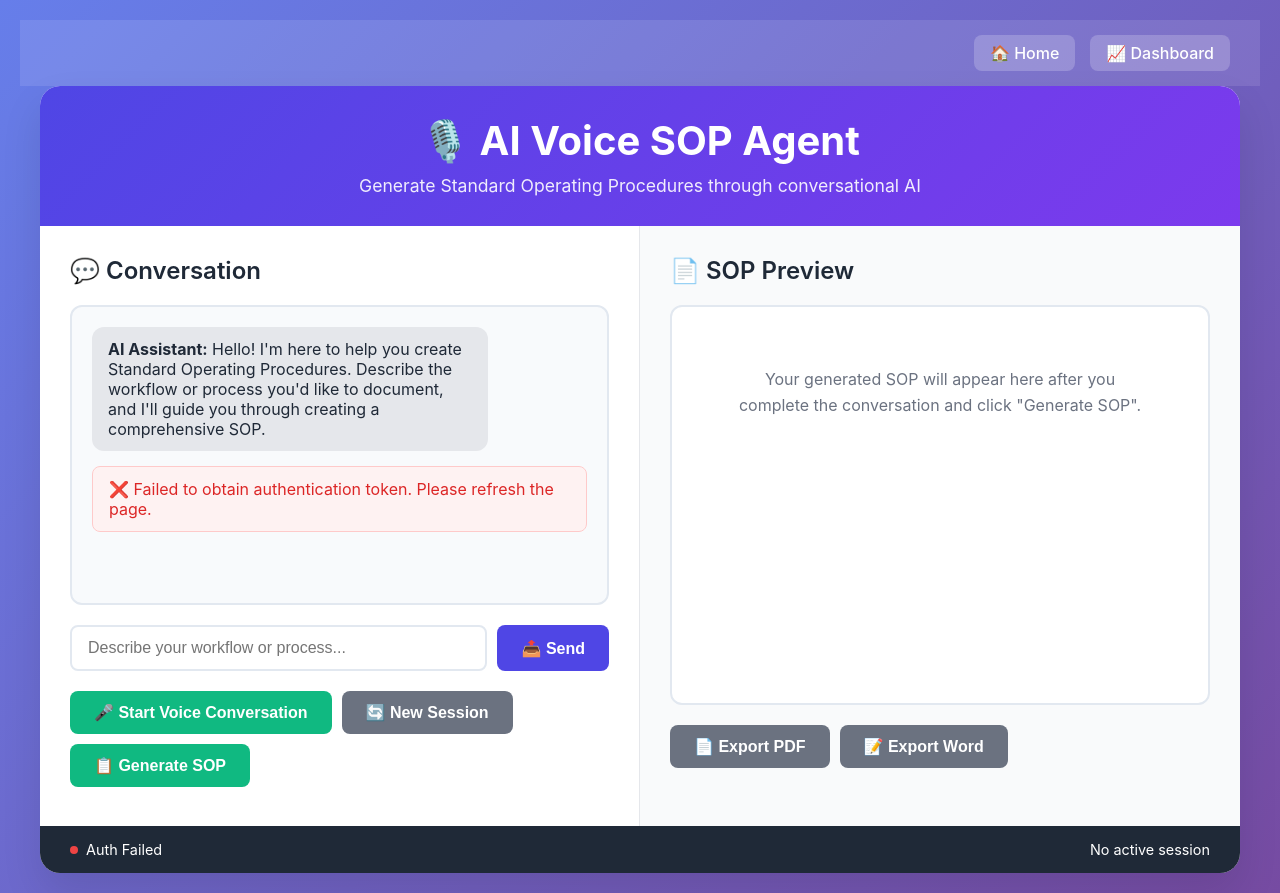
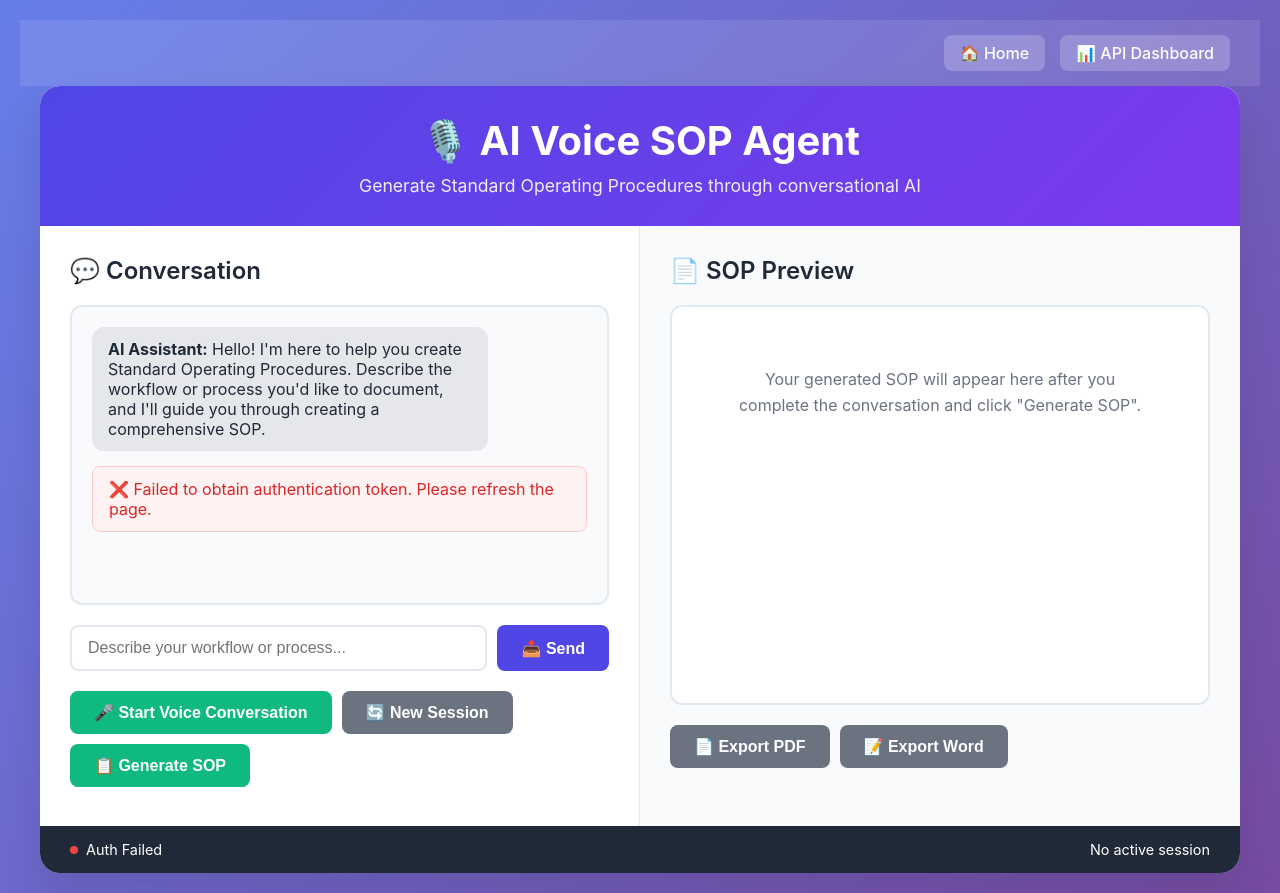
Before and after one commit to kw0ntum/secondguess, a website: page public/index.html in a window 1280 px wide. Drawn offline with Linux system fonts and the light colour scheme; no server answers.

Commit message:
fix: Update dashboard link to point to API dashboard
Changed the dashboard link in the main page navigation from /dashboard
to /api-dashboard.html to direct users to the new comprehensive API
monitoring dashboard with logs, filtering, and testing features.

```diff
--- a/public/index.html
+++ b/public/index.html
@@ -271,7 +271,7 @@
 <body>
     <div class="nav-bar">
         <a href="/" class="nav-link">🏠 Home</a>
-        <a href="/dashboard" class="nav-link" target="_blank">📈 Dashboard</a>
+        <a href="/api-dashboard.html" class="nav-link" target="_blank">📊 API Dashboard</a>
     </div>
 
     <div class="container">
```
